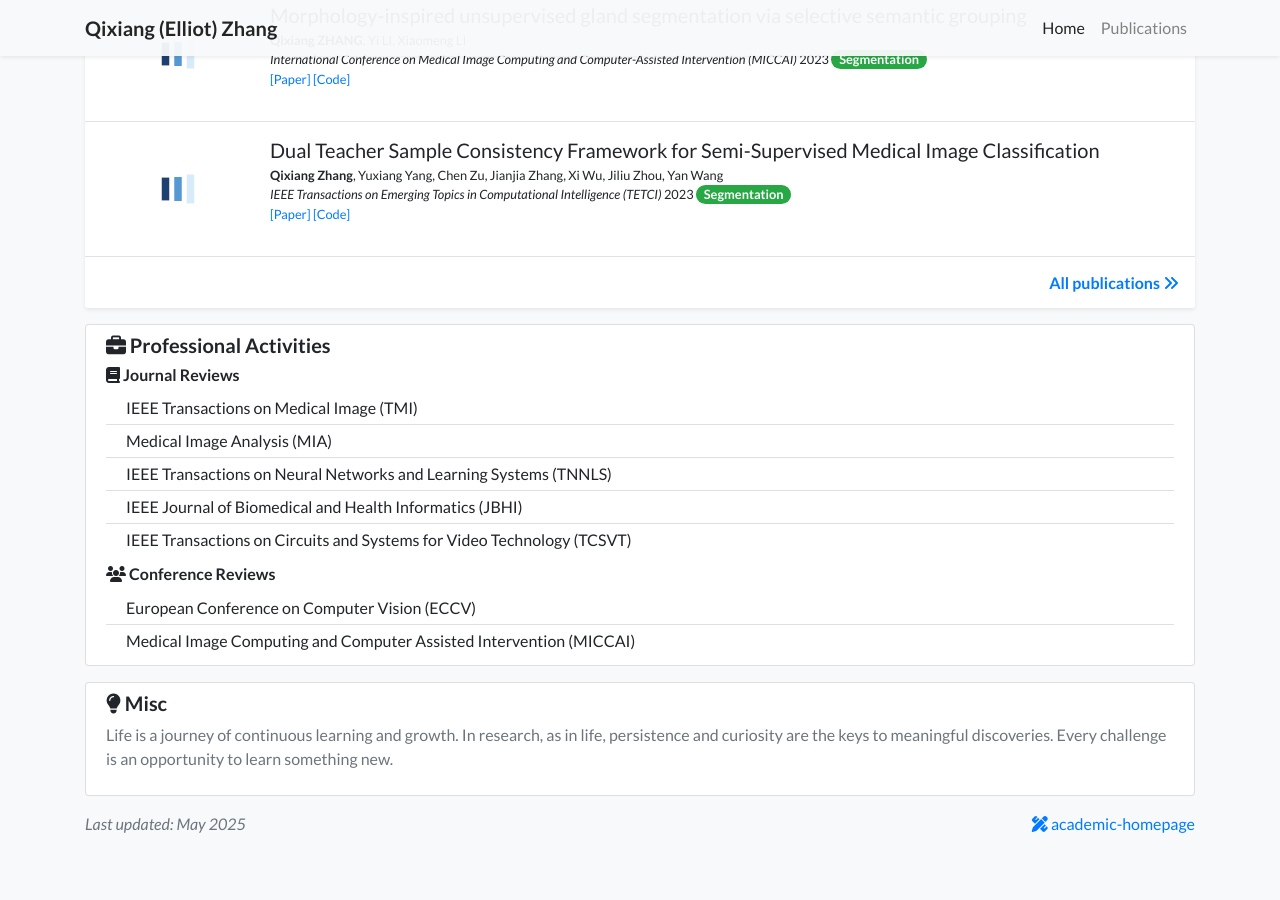
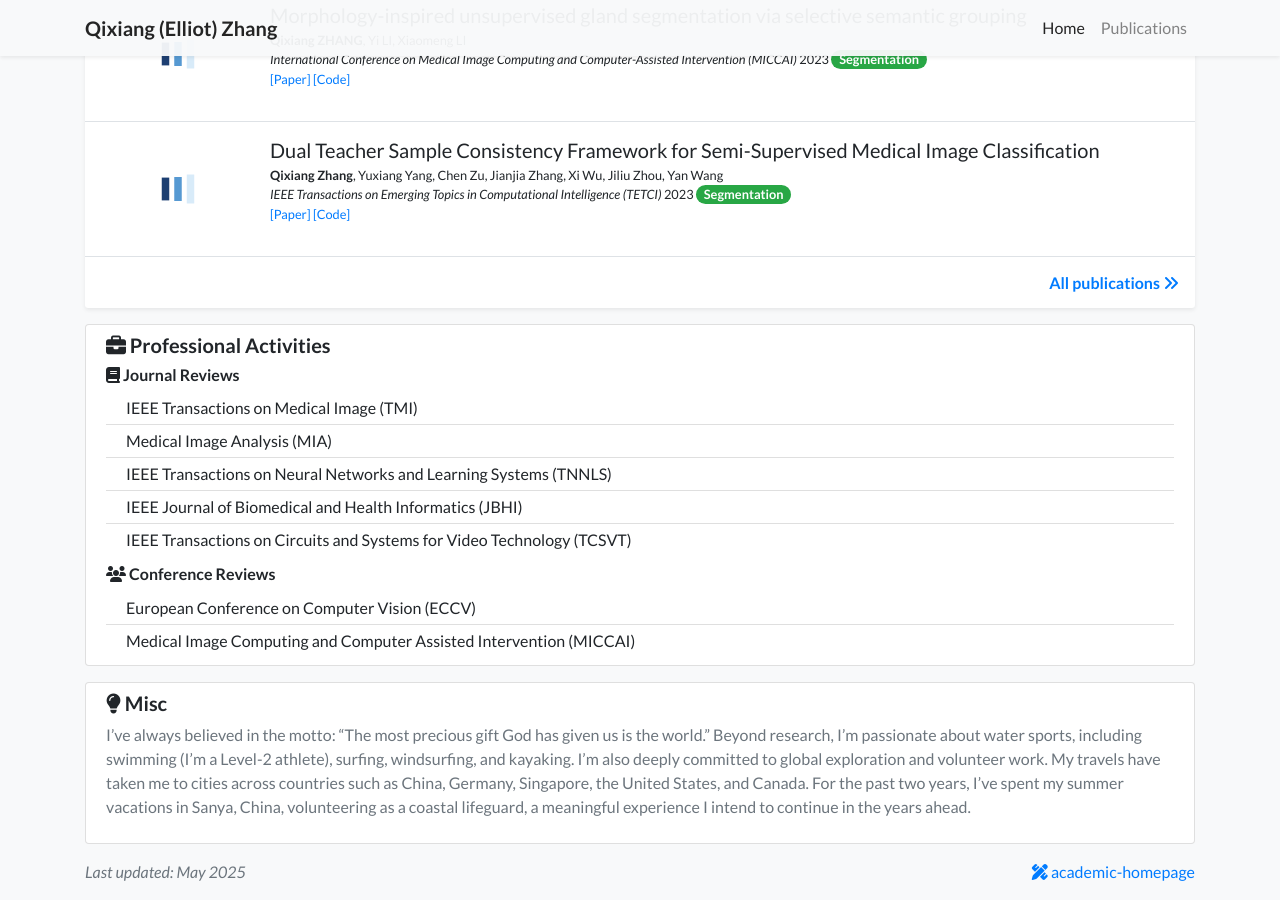
Before and after one commit to Elliot-QxZhang/Elliot-QxZhang.github.io, a Jekyll site: the page built from index.html, in a window 1280 px wide and 900 px high, scrolled down 2343 px. Built offline with Jekyll 4.4.1, drawn with Linux system fonts in a browser that asks for light colours; nearby versions of some CDN libraries; a style sheet for code colours, icons or effects is not loaded; before the commit the page ends 3195 px from its top, so only the background shows below that.

Commit message:
Update misc.yml

```diff
--- a/_data/misc.yml
+++ b/_data/misc.yml
@@ -1 +1 @@
-thoughts_on_life: "Life is a journey of continuous learning and growth. In research, as in life, persistence and curiosity are the keys to meaningful discoveries. Every challenge is an opportunity to learn something new."
+thoughts_on_life: "I’ve always believed in the motto: “The most precious gift God has given us is the world.” Beyond research, I’m passionate about water sports, including swimming (I’m a Level-2 athlete), surfing, windsurfing, and kayaking. I’m also deeply committed to global exploration and volunteer work. My travels have taken me to cities across countries such as China, Germany, Singapore, the United States, and Canada. For the past two years, I’ve spent my summer vacations in Sanya, China, volunteering as a coastal lifeguard, a meaningful experience I intend to continue in the years ahead."
```
